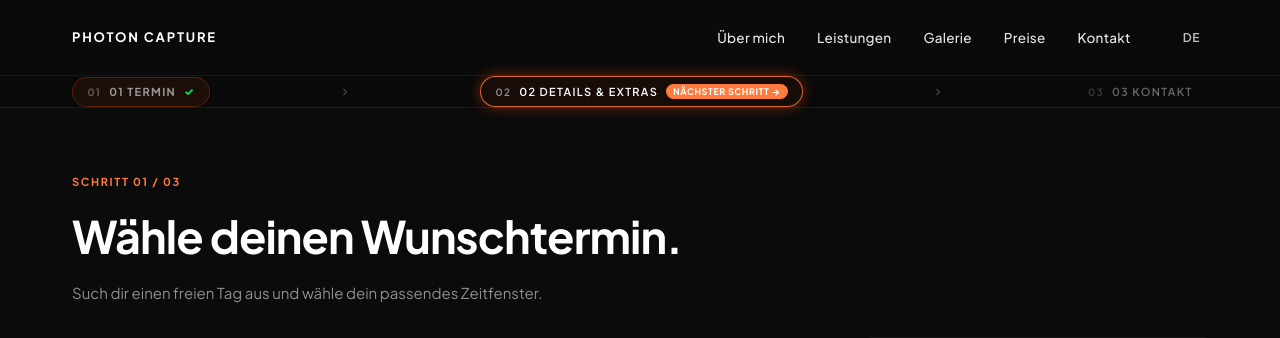
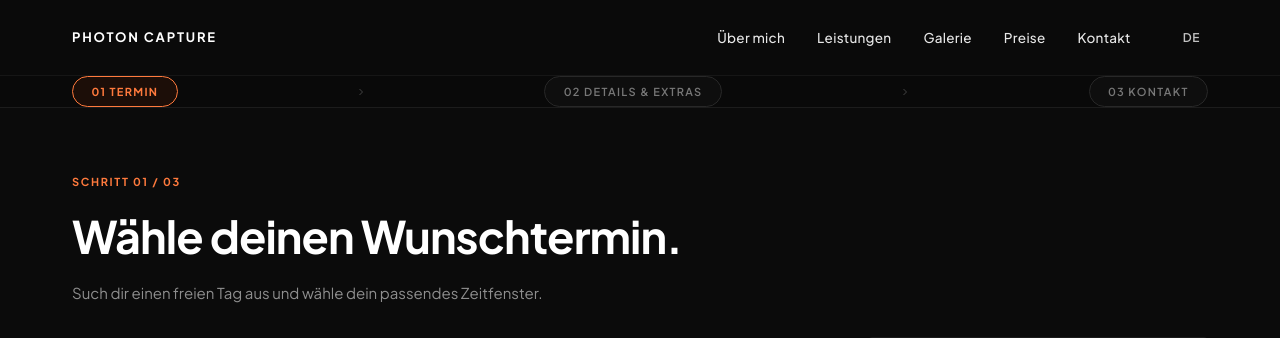
Before and after one commit to GalaxyGamer5/photon-capture, a PHP site: page /calendar.html in a window 1280 px wide. Shown: the top 338 px of the page. Run offline with PHP 8.4, Linux system fonts and the light colour scheme.

Commit message:
fix(stepper): unify step button design, remove duplicate numbers, and apply done-badge on date click

```diff
--- a/calendar.html
+++ b/calendar.html
@@ -57,27 +57,28 @@
         <div class="booking-stepper" id="bookingStepper" role="navigation" aria-label="Buchungsschritte">
             <div class="container stepper-inner">
                 <button type="button" class="step-item active" data-step="1" id="stepBtn1">
-                    <span class="step-num">01</span>
-                    <span class="step-title" data-i18n="cal.step1">01 TERMIN</span>
-                    <span class="step-check" aria-hidden="true">✓</span>
+                    <span class="step-label" data-i18n="cal.step1">01 TERMIN</span>
+                    <span class="step-done-badge" aria-hidden="true">
+                        <svg width="10" height="10" viewBox="0 0 24 24" fill="none" stroke="currentColor" stroke-width="3" stroke-linecap="round" stroke-linejoin="round"><polyline points="20 6 9 17 4 12"></polyline></svg>
+                    </span>
                 </button>
                 <div class="stepper-arrow-divider" aria-hidden="true">
-                    <svg width="12" height="12" viewBox="0 0 24 24" fill="none" stroke="currentColor" stroke-width="2.5"><polyline points="9 18 15 12 9 6"></polyline></svg>
+                    <svg width="12" height="12" viewBox="0 0 24 24" fill="none" stroke="currentColor" stroke-width="2"><polyline points="9 18 15 12 9 6"></polyline></svg>
                 </div>
-                <button type="button" class="step-item is-next-prompt" data-step="2" id="stepBtn2">
-                    <span class="step-num">02</span>
-                    <span class="step-title" data-i18n="cal.step2">02 DETAILS &amp; EXTRAS</span>
-                    <span class="step-check" aria-hidden="true">✓</span>
-                    <span class="step-next-indicator" data-i18n="cal.nextBadge">NÄCHSTER SCHRITT →</span>
+                <button type="button" class="step-item" data-step="2" id="stepBtn2">
+                    <span class="step-label" data-i18n="cal.step2">02 DETAILS &amp; EXTRAS</span>
+                    <span class="step-done-badge" aria-hidden="true">
+                        <svg width="10" height="10" viewBox="0 0 24 24" fill="none" stroke="currentColor" stroke-width="3" stroke-linecap="round" stroke-linejoin="round"><polyline points="20 6 9 17 4 12"></polyline></svg>
+                    </span>
                 </button>
                 <div class="stepper-arrow-divider" aria-hidden="true">
-                    <svg width="12" height="12" viewBox="0 0 24 24" fill="none" stroke="currentColor" stroke-width="2.5"><polyline points="9 18 15 12 9 6"></polyline></svg>
+                    <svg width="12" height="12" viewBox="0 0 24 24" fill="none" stroke="currentColor" stroke-width="2"><polyline points="9 18 15 12 9 6"></polyline></svg>
                 </div>
                 <button type="button" class="step-item" data-step="3" id="stepBtn3">
-                    <span class="step-num">03</span>
-                    <span class="step-title" data-i18n="cal.step3">03 KONTAKT</span>
-                    <span class="step-check" aria-hidden="true">✓</span>
-                    <span class="step-next-indicator" data-i18n="cal.nextBadge">NÄCHSTER SCHRITT →</span>
+                    <span class="step-label" data-i18n="cal.step3">03 KONTAKT</span>
+                    <span class="step-done-badge" aria-hidden="true">
+                        <svg width="10" height="10" viewBox="0 0 24 24" fill="none" stroke="currentColor" stroke-width="3" stroke-linecap="round" stroke-linejoin="round"><polyline points="20 6 9 17 4 12"></polyline></svg>
+                    </span>
                 </button>
             </div>
         </div>
--- a/css/style.css
+++ b/css/style.css
@@ -1394,44 +1394,30 @@ body.viewfinder-active .site-header {
 .step-item {
     appearance: none;
     -webkit-appearance: none;
-    background: transparent;
-    border: 1px solid transparent;
+    background: rgba(255, 255, 255, 0.02);
+    border: 1px solid #282828;
     font-family: var(--font-body);
     font-size: 11px;
     font-weight: 600;
     letter-spacing: 0.12em;
     text-transform: uppercase;
-    color: #666666;
+    color: #777777;
     cursor: pointer;
-    padding: 0.45rem 0.9rem;
+    padding: 0.5rem 1.15rem;
     border-radius: var(--radius-pill);
     transition: all var(--transition-fast);
     user-select: none;
     position: relative;
     display: inline-flex;
     align-items: center;
-    gap: 0.5rem;
+    gap: 0.55rem;
     white-space: nowrap;
     text-decoration: none;
 }
 
-.step-item .step-num {
-    opacity: 0.55;
-    font-size: 10px;
-}
-
-.step-item .step-check {
-    display: none;
-    color: #00ff66;
-    font-weight: 700;
-}
-
-.step-item .step-next-indicator {
-    display: none;
-}
-
 .step-item:hover {
     color: #ffffff;
+    border-color: #444444;
     background: rgba(255, 255, 255, 0.05);
 }
 
@@ -1441,39 +1427,63 @@ body.viewfinder-active .site-header {
     box-shadow: 0 0 0 2px rgba(255, 77, 0, 0.25);
 }
 
+/* Active State: The step currently open */
 .step-item.active {
     color: var(--accent-orange);
+    border-color: var(--accent-orange);
     background: rgba(255, 77, 0, 0.08);
-    border-color: rgba(255, 77, 0, 0.28);
     font-weight: 700;
 }
 
+/* Done-Graphic Badge: Uniform checkmark for any completed step */
+.step-done-badge {
+    display: none;
+    width: 16px;
+    height: 16px;
+    border-radius: 50%;
+    background: #00ff66;
+    color: #0b0b0b;
+    align-items: center;
+    justify-content: center;
+    line-height: 1;
+    flex-shrink: 0;
+    animation: popInDone 0.25s cubic-bezier(0.34, 1.56, 0.64, 1);
+}
+
+@keyframes popInDone {
+    0% { transform: scale(0); opacity: 0; }
+    80% { transform: scale(1.15); opacity: 1; }
+    100% { transform: scale(1); opacity: 1; }
+}
+
+/* Completed Step (checked) */
 .step-item.completed {
-    color: #999999;
-}
-
-.step-item.completed .step-check {
-    display: inline-block;
-}
-
-/* Pulsing Next Step Prompt */
+    color: #e0e0e0;
+    border-color: rgba(255, 255, 255, 0.2);
+    background: rgba(255, 255, 255, 0.04);
+}
+
+.step-item.completed .step-done-badge {
+    display: inline-flex;
+}
+
+.step-item.completed.active {
+    color: var(--accent-orange);
+    border-color: var(--accent-orange);
+    background: rgba(255, 77, 0, 0.08);
+}
+
+.step-item.completed.active .step-done-badge {
+    background: var(--accent-orange);
+    color: #ffffff;
+}
+
+/* Next Step Prompt: Subtle uniform pulse when the next step is ready */
 .step-item.is-next-prompt {
     color: #ffffff;
     border-color: var(--accent-orange);
     background: rgba(255, 77, 0, 0.06);
-    box-shadow: 0 0 14px rgba(255, 77, 0, 0.35);
     animation: pulseNextStep 1.8s infinite ease-in-out;
-}
-
-.step-item.is-next-prompt .step-next-indicator {
-    display: inline-block;
-    background: var(--accent-orange);
-    color: #ffffff;
-    font-size: 9px;
-    font-weight: 700;
-    padding: 2px 7px;
-    border-radius: 10px;
-    letter-spacing: 0.06em;
 }
 
 @keyframes pulseNextStep {
@@ -1483,7 +1493,7 @@ body.viewfinder-active .site-header {
     }
     50% {
         border-color: var(--accent-orange);
-        box-shadow: 0 0 16px rgba(255, 77, 0, 0.55);
+        box-shadow: 0 0 14px rgba(255, 77, 0, 0.5);
     }
 }
 
--- a/js/calendar.js
+++ b/js/calendar.js
@@ -181,6 +181,7 @@ document.addEventListener('DOMContentLoaded', () => {
     // ─── Guided Multi-Step Wizard & Stepper Controller ──────────────────────
 
     let currentStep = 1;
+    let userHasClickedDate = false;
 
     function setupStepper() {
         // Step buttons in top bar
@@ -206,6 +207,11 @@ document.addEventListener('DOMContentLoaded', () => {
     function goToStep(step) {
         if (step < 1 || step > 3) return;
 
+        // Advancing past Step 1 marks the date selection confirmed
+        if (step > 1) {
+            userHasClickedDate = true;
+        }
+
         currentStep = step;
 
         // Switch panels
@@ -225,7 +231,6 @@ document.addEventListener('DOMContentLoaded', () => {
         updateRecapDisplays();
 
         // Smooth scroll to top of booking page
-        const headerH = parseInt(getComputedStyle(document.documentElement).getPropertyValue('--header-height')) || 76;
         window.scrollTo({
             top: 0,
             behavior: 'smooth'
@@ -234,9 +239,6 @@ document.addEventListener('DOMContentLoaded', () => {
 
     function updateWizardState() {
         const stepButtons = document.querySelectorAll('#bookingStepper .step-item[data-step]');
-        const dateVal = elements.dateInput ? elements.dateInput.value : selectedDate;
-        const timeVal = elements.timeInput ? elements.timeInput.value : selectedTime;
-        const isStep1Done = Boolean(dateVal && timeVal);
 
         stepButtons.forEach(btn => {
             const stepNum = parseInt(btn.dataset.step, 10);
@@ -244,16 +246,14 @@ document.addEventListener('DOMContentLoaded', () => {
 
             if (stepNum === currentStep) {
                 btn.classList.add('active');
-                if (stepNum === 1 && isStep1Done) {
+                if (stepNum === 1 && userHasClickedDate) {
                     btn.classList.add('completed');
                 }
             } else if (stepNum < currentStep) {
                 btn.classList.add('completed');
-            } else if (stepNum === 2 && currentStep === 1 && isStep1Done) {
-                // Step 2 glows with "NÄCHSTER SCHRITT →" prompt
+            } else if (stepNum === 2 && currentStep === 1 && userHasClickedDate) {
                 btn.classList.add('is-next-prompt');
             } else if (stepNum === 3 && currentStep === 2) {
-                // Step 3 glows when on step 2
                 btn.classList.add('is-next-prompt');
             }
         });
@@ -424,10 +424,11 @@ document.addEventListener('DOMContentLoaded', () => {
                 cell.classList.add('available');
                 cell.addEventListener('click', () => {
                     selectedDate = dateStr;
+                    userHasClickedDate = true;
                     document.querySelectorAll('.day-cell.selected').forEach(c => c.classList.remove('selected'));
                     cell.classList.add('selected');
                     updateDateTimeDisplays();
-                    updateStepCompletion(null);
+                    updateStepCompletion();
                 });
             }
 
@@ -448,8 +449,9 @@ document.addEventListener('DOMContentLoaded', () => {
                 pills.forEach(p => p.classList.remove('active'));
                 pill.classList.add('active');
                 selectedTime = pill.dataset.time || pill.textContent.replace(/[\[\]]/g, '').trim();
+                userHasClickedDate = true;
                 updateDateTimeDisplays();
-                updateStepCompletion(null);
+                updateStepCompletion();
             });
         });
     }
```
Also changed, not shown: style.css (+52 -42 lines).
